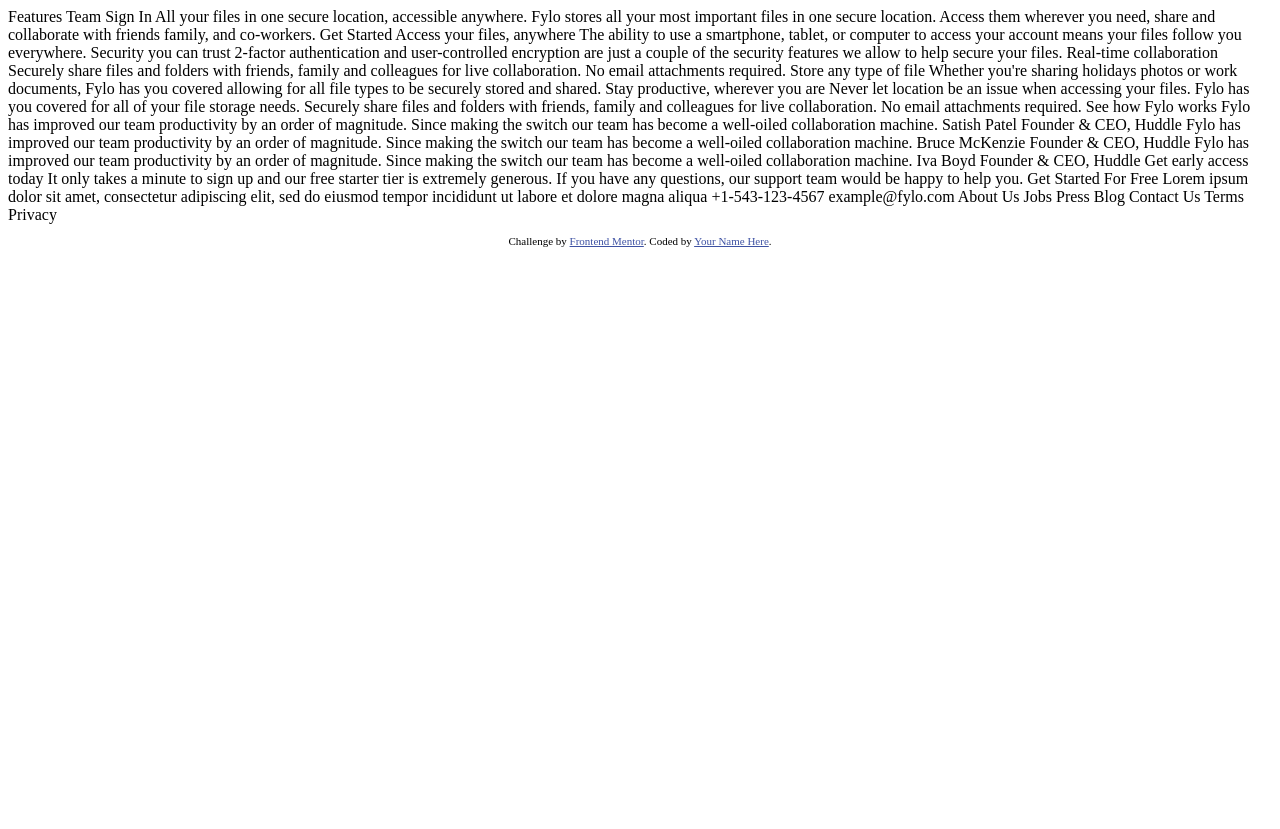
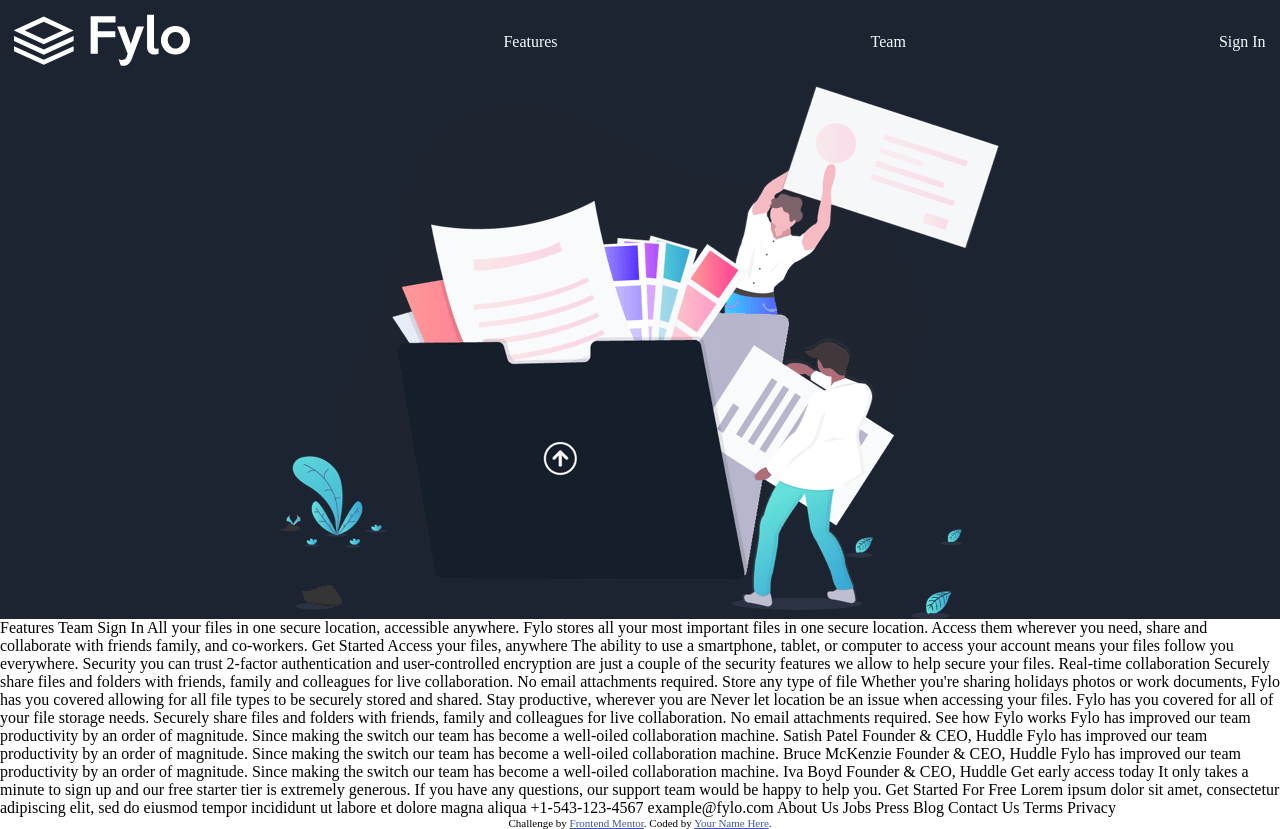
Before and after one commit to Basanta-afk/folyo-dark-theme-landing-page, a plain HTML site: page index.html in a window 1280 px wide. Before the commit the page ends 800 px from the top, so only its background shows below. Drawn offline with Linux system fonts and the light colour scheme.

Commit message:
Update index.html

```diff
--- a/index.html
+++ b/index.html
@@ -1,8 +1,10 @@
 <!DOCTYPE html>
 <html lang="en">
+
 <head>
     <meta charset="UTF-8">
-  <meta name="viewport" content="width=device-width, initial-scale=1.0"> <!-- displays site properly based on user's device -->
+    <meta name="viewport" content="width=device-width, initial-scale=1.0">
+    <!-- displays site properly based on user's device -->
 
     <link rel="icon" type="image/png" sizes="32x32" href="./images/favicon-32x32.png">
 
@@ -10,97 +12,93 @@
 
     <!-- Feel free to remove these styles or customise in your own stylesheet 👍 -->
     <style>
-    .attribution { font-size: 11px; text-align: center; }
-    .attribution a { color: hsl(228, 45%, 44%); }
+        * {
+            padding: 0;
+            margin: 0;
+            box-sizing: border-box;
+        }
+
+        .sec-1 {
+            background: hsl(217, 28%, 15%);
+        }
+
+        .nav-bar {
+            padding: 0.9em;
+        }
+
+        .nav-bar ul {
+            display: flex;
+            justify-content: space-between;
+            list-style: none;
+            align-items: center;
+        }
+
+        .nav-bar a {
+            text-decoration: none;
+            color: azure;
+        }
+
+        .bg-img {
+            display: flex;
+            justify-content: center;
+        }
+
+        .attribution {
+            font-size: 11px;
+            text-align: center;
+        }
+
+        .attribution a {
+            color: hsl(228, 45%, 44%);
+        }
     </style>
 </head>
+
 <body>
-  Features
-  Team
-  Sign In
+    <main class="contatiner">
+        <section class="sec-1">
+            <div class="nav-bar">
+                <ul>
+                    <li>
+                        <a href="#"><img src="images/logo.svg" alt=""></a>
+                    </li>
+                    <li>
+                        <a href="#">Features</a>
+                    </li>
+                    <li>
+                        <a href="#">Team</a></li>
+                    <li>
+                        <a href="#">Sign In</a></li>
+                </ul>
 
-  All your files in one secure location, accessible anywhere.
+            </div>
+            <div class="bg-img">
+                <img src="images/illustration-intro.png" alt="">
+            </div>
+        </section>
+        <section class="sec-2">
 
-  Fylo stores all your most important files in one secure location. Access them wherever
-  you need, share and collaborate with friends family, and co-workers.
+        </section>
+        <section class="sec-3">
 
-  Get Started
+        </section>
+    </main>
 
-  Access your files, anywhere
-
-  The ability to use a smartphone, tablet, or computer to access your account means your
-  files follow you everywhere.
-
-  Security you can trust
-
-  2-factor authentication and user-controlled encryption are just a couple of the security
-  features we allow to help secure your files.
-
-  Real-time collaboration
-
-  Securely share files and folders with friends, family and colleagues for live collaboration.
-  No email attachments required.
-
-  Store any type of file
-
-  Whether you're sharing holidays photos or work documents, Fylo has you covered allowing for all
-  file types to be securely stored and shared.
-
-  Stay productive, wherever you are
-
-  Never let location be an issue when accessing your files. Fylo has you covered for all of your file
-  storage needs.
-
-  Securely share files and folders with friends, family and colleagues for live collaboration. No email
-  attachments required.
-
-  See how Fylo works
-
-  Fylo has improved our team productivity by an order of magnitude. Since making the switch our team has
-  become a well-oiled collaboration machine.
-
-  Satish Patel
-  Founder & CEO, Huddle
-
-  Fylo has improved our team productivity by an order of magnitude. Since making the switch our team has
-  become a well-oiled collaboration machine.
-
-  Bruce McKenzie
-  Founder & CEO, Huddle
-
-  Fylo has improved our team productivity by an order of magnitude. Since making the switch our team has
-  become a well-oiled collaboration machine.
-
-  Iva Boyd
-  Founder & CEO, Huddle
-
-  Get early access today
-
-  It only takes a minute to sign up and our free starter tier is extremely generous. If you have any
-  questions, our support team would be happy to help you.
-
-  Get Started For Free
-
-  Lorem ipsum dolor sit amet, consectetur adipiscing elit, sed do eiusmod tempor incididunt ut labore et
-  dolore magna aliqua
-
-  +1-543-123-4567
-  example@fylo.com
-
-  About Us
-  Jobs
-  Press
-  Blog
-
-  Contact Us
-  Terms
-  Privacy
+    Features Team Sign In All your files in one secure location, accessible anywhere. Fylo stores all your most important files in one secure location. Access them wherever you need, share and collaborate with friends family, and co-workers. Get Started Access
+    your files, anywhere The ability to use a smartphone, tablet, or computer to access your account means your files follow you everywhere. Security you can trust 2-factor authentication and user-controlled encryption are just a couple of the security
+    features we allow to help secure your files. Real-time collaboration Securely share files and folders with friends, family and colleagues for live collaboration. No email attachments required. Store any type of file Whether you're sharing holidays
+    photos or work documents, Fylo has you covered allowing for all file types to be securely stored and shared. Stay productive, wherever you are Never let location be an issue when accessing your files. Fylo has you covered for all of your file storage
+    needs. Securely share files and folders with friends, family and colleagues for live collaboration. No email attachments required. See how Fylo works Fylo has improved our team productivity by an order of magnitude. Since making the switch our team
+    has become a well-oiled collaboration machine. Satish Patel Founder & CEO, Huddle Fylo has improved our team productivity by an order of magnitude. Since making the switch our team has become a well-oiled collaboration machine. Bruce McKenzie Founder
+    & CEO, Huddle Fylo has improved our team productivity by an order of magnitude. Since making the switch our team has become a well-oiled collaboration machine. Iva Boyd Founder & CEO, Huddle Get early access today It only takes a minute to sign up
+    and our free starter tier is extremely generous. If you have any questions, our support team would be happy to help you. Get Started For Free Lorem ipsum dolor sit amet, consectetur adipiscing elit, sed do eiusmod tempor incididunt ut labore et dolore
+    magna aliqua +1-543-123-4567 example@fylo.com About Us Jobs Press Blog Contact Us Terms Privacy
 
     <footer>
         <p class="attribution">
-      Challenge by <a href="https://www.frontendmentor.io?ref=challenge" target="_blank">Frontend Mentor</a>.
-      Coded by <a href="#">Your Name Here</a>.
+            Challenge by <a href="https://www.frontendmentor.io?ref=challenge" target="_blank">Frontend Mentor</a>. Coded by <a href="#">Your Name Here</a>.
         </p>
     </footer>
 </body>
+
 </html>
```
Lines whose indentation alone changed are shown as unchanged.
